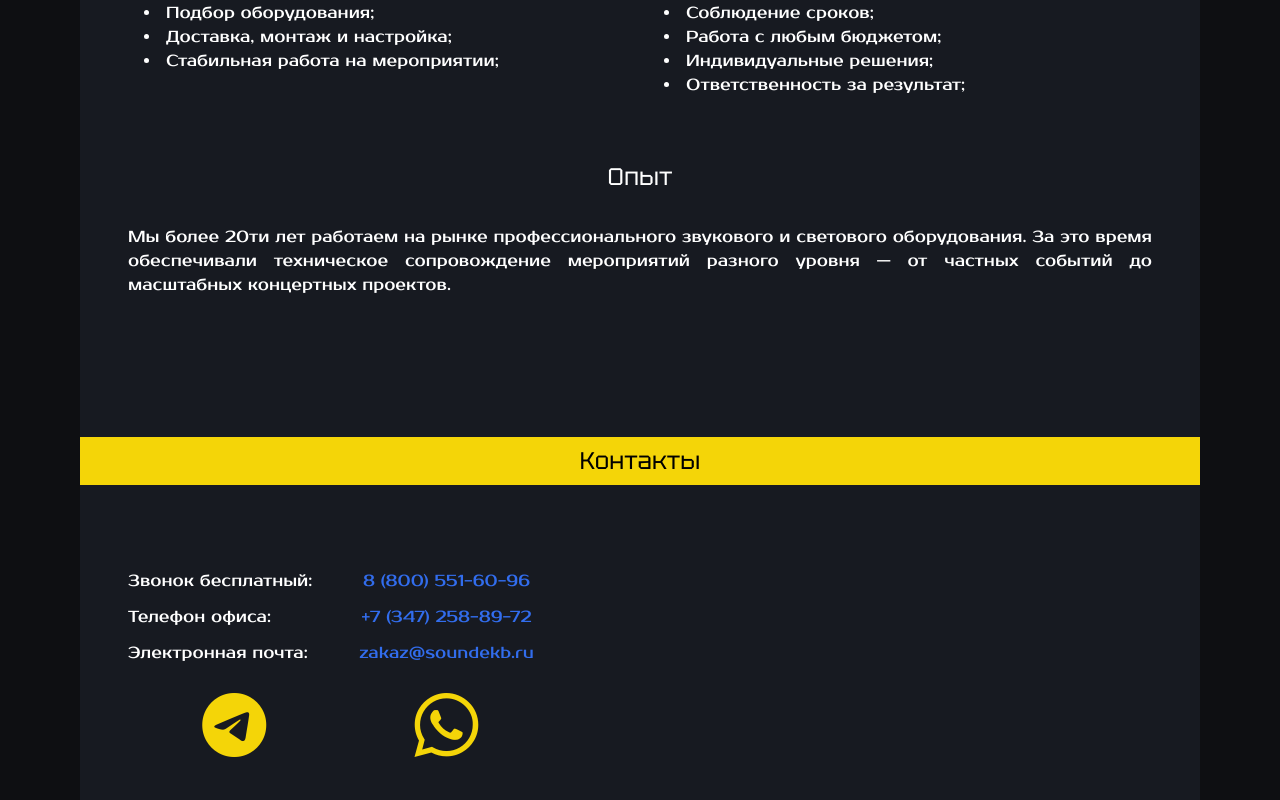
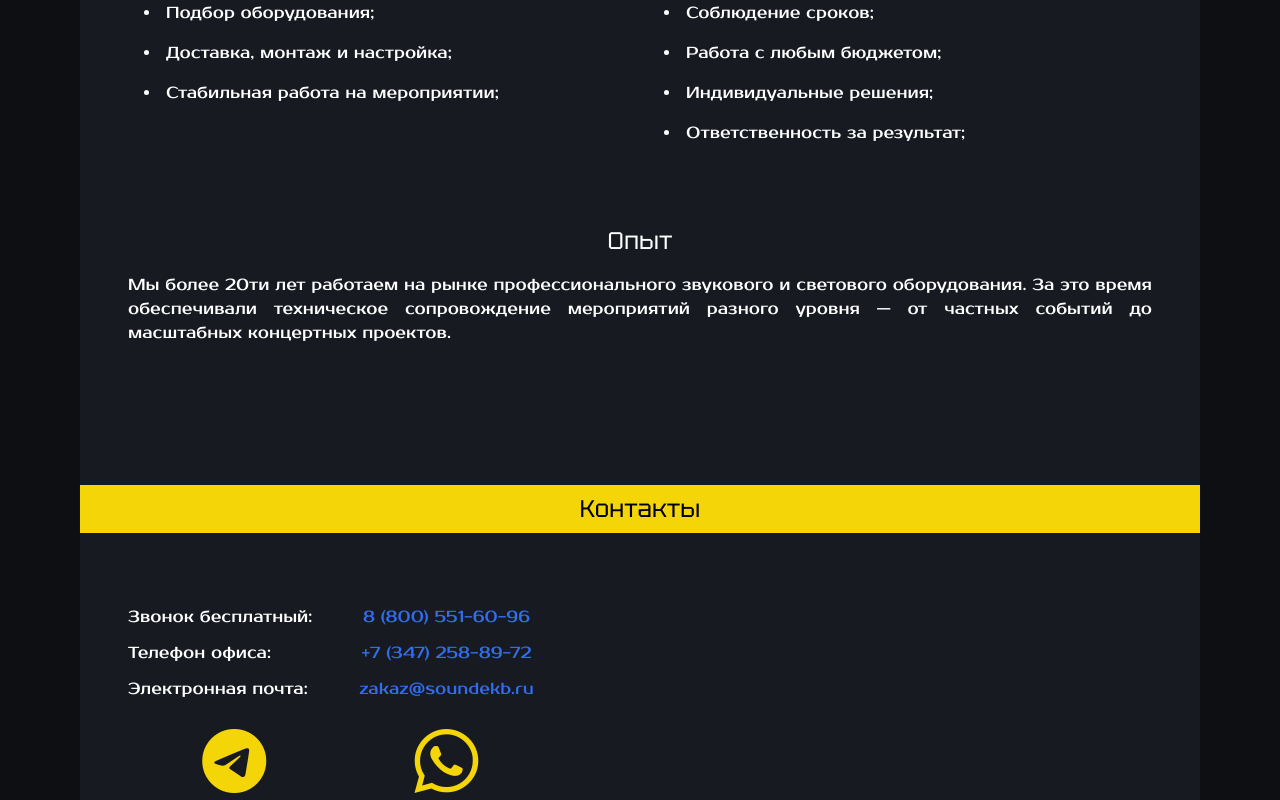
Before and after one commit to Lecht42/sound-box-site, a Vue app: page / in a window 1280 px wide. Shown: the part 1220-2020 px from the top of the page. Built offline with nearby package versions, Linux system fonts and the light colour scheme; no server answers; a web font is replaced by a local one; what @fawmi/vue-google-maps would draw is missing.

Commit message:
Refactor Contacts component layout and update CSS styles for improved readability

```diff
--- a/src/components/content/Contacts.vue
+++ b/src/components/content/Contacts.vue
@@ -52,7 +52,7 @@ const hasGoogleMaps = Boolean(import.meta.env.VITE_GOOGLE_MAPS_API_KEY)
     </span>
 
     <div class="view flex flex-row flex-wrap gap-8">
-      <dl class="grid grid-cols-1 md:grid-cols-2 gap-y-3 py-3">
+      <dl class="grid grid-cols-1 md:grid-cols-2 gap-y-3">
         <dt>Звонок бесплатный:</dt>
         <dd>
           <a href="tel:88005516096">
--- a/src/style.css
+++ b/src/style.css
@@ -38,26 +38,23 @@
   a, a > *, dd {
     @apply cursor-pointer hover:text-link;
   }
+  h1, h2, h3, h4, h5, h6 {
+    @apply text-white text-lg md:text-2xl text-center font-tektur;
+  }
+  h1 {
+    @apply text-black;
+  }
+  p, li, dd, dt {
+    @apply text-sm lg:text-base text-white text-justify;
+  }
+  p, li {
+    @apply my-4;
+  }
   dd {
     @apply text-link text-center hover:underline;
   }
   dt {
     @apply pr-0 md:pr-7;
-  }
-  h1, h2, h3, h4, h5, h6 {
-    @apply text-center font-tektur;
-  }
-  h1 {
-    @apply text-black text-lg lg:text-2xl;
-  }
-  h2 {
-    @apply pb-4;
-  }
-  h2, h3, h4, h5, h6 {
-    @apply text-white text-lg lg:text-2xl;
-  }
-  p {
-    @apply text-justify my-4 text-white text-sm lg:text-base;
   }
   section {
     @apply font-prosto-one;
```
